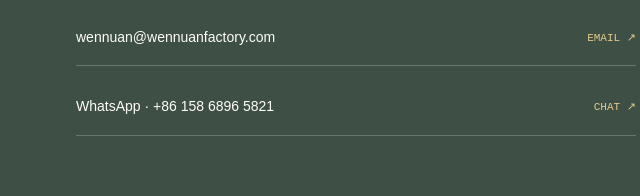
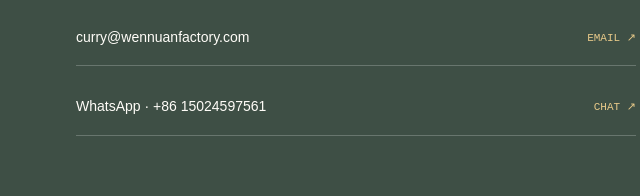
Before and after one commit to lucj97211-svg/wennuan-hijab-site, a plain HTML site: page curry/index.html in a window 1280 px wide. Shown: the part 5907-6103 px from the top of the page, 594-1234 px from the left. Drawn offline with Linux system fonts and the light colour scheme.

Commit message:
Update curry site contact details: curry@ email and new WhatsApp number

```diff
--- a/curry/index.html
+++ b/curry/index.html
@@ -309,11 +309,11 @@
 
     <section class="section contact" id="contact">
       <div class="shell contact-grid">
-        <div class="reveal"><span class="eyebrow">Start a wholesale conversation</span><h2>Bring your next hijab line to life.</h2><p>Send your colour, quantity and target fabric. We will help you choose the right base and route the next step.</p><div class="hero-actions"><a class="btn btn-gold" href="mailto:wennuan@wennuanfactory.com">Email Wennuan</a><a class="btn btn-light" href="https://wa.me/8615868965821" target="_top" rel="noopener">WhatsApp Curry</a></div></div>
+        <div class="reveal"><span class="eyebrow">Start a wholesale conversation</span><h2>Bring your next hijab line to life.</h2><p>Send your colour, quantity and target fabric. We will help you choose the right base and route the next step.</p><div class="hero-actions"><a class="btn btn-gold" href="mailto:curry@wennuanfactory.com">Email Wennuan</a><a class="btn btn-light" href="https://wa.me/8615024597561" target="_top" rel="noopener">WhatsApp Curry</a></div></div>
         <div class="contact-links reveal">
           <a class="contact-link" href="https://www.wennuanhijab.com/" target="_top" rel="noopener"><span>Official website</span><span>VISIT ↗</span></a>
-          <a class="contact-link" href="mailto:wennuan@wennuanfactory.com"><span>wennuan@wennuanfactory.com</span><span>EMAIL ↗</span></a>
-          <a class="contact-link" href="https://wa.me/8615868965821" target="_top" rel="noopener"><span>WhatsApp · +86 158 6896 5821</span><span>CHAT ↗</span></a>
+          <a class="contact-link" href="mailto:curry@wennuanfactory.com"><span>curry@wennuanfactory.com</span><span>EMAIL ↗</span></a>
+          <a class="contact-link" href="https://wa.me/8615024597561" target="_top" rel="noopener"><span>WhatsApp · +86 15024597561</span><span>CHAT ↗</span></a>
         </div>
       </div>
     </section>
@@ -486,12 +486,12 @@
       });
       document.getElementById('send-whatsapp').addEventListener('click', function () {
         var message = encodeURIComponent('Hello Wennuan, I would like to request a quote for:\\n\\n' + quoteText());
-        window.open('https://wa.me/8615868965821?text=' + message, '_top');
+        window.open('https://wa.me/8615024597561?text=' + message, '_top');
       });
       document.getElementById('send-email').addEventListener('click', function () {
         var subject = encodeURIComponent('Wennuan hijab wholesale enquiry');
         var body = encodeURIComponent('Hello Wennuan, I would like to request a quote for:\\n\\n' + quoteText());
-        window.location.href = 'mailto:wennuan@wennuanfactory.com?subject=' + subject + '&body=' + body;
+        window.location.href = 'mailto:curry@wennuanfactory.com?subject=' + subject + '&body=' + body;
       });
       document.getElementById('download-excel').addEventListener('click', function () {
         var rows = [['Product', 'Family', 'Colour', 'Quantity', 'Specification', 'MOQ', 'Price', 'Image URL']].concat(quoteItems.map(function (item) { return [item.name, item.family, item.color, item.quantity, item.spec, item.moq, item.price, item.image]; }));
```
